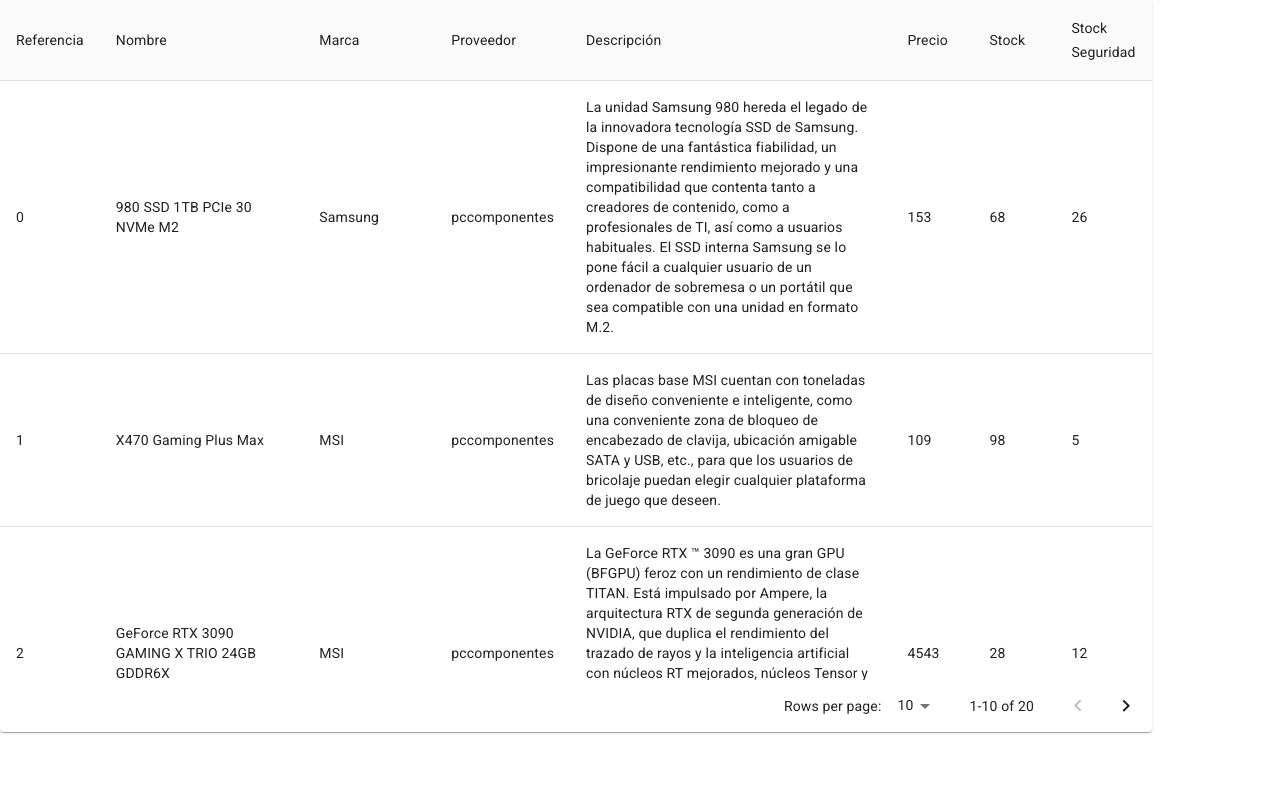
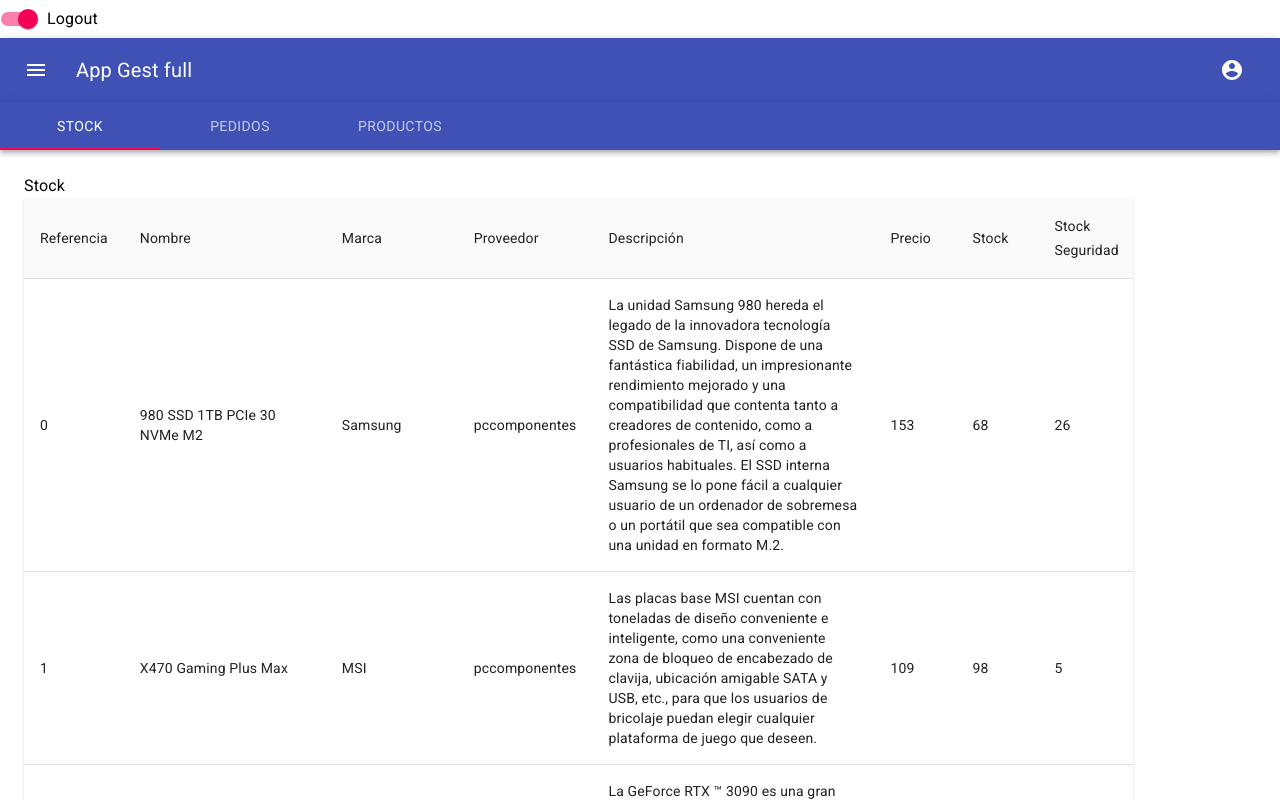
Before and after one commit to FSD0321STR/ITgest, a React (Vite) app: page / in a window 1280 px wide. Shown: the top 800 px of the page. Built offline with nearby package versions, Linux system fonts and the light colour scheme.

Commit message:
Stock modul stock

```diff
--- a/src/App.jsx
+++ b/src/App.jsx
@@ -1,8 +1,10 @@
 import React, { useState } from "react";
 import "./App.css";
 import "@fontsource/roboto";
+import MenuAppBar from './components/LogBar'
+import SimpleTabs from './components/TagBar'
 
-import Orders from "./components/dashboard";
+// import Orders from "./components/dashboard";
 
 
 
@@ -13,8 +15,11 @@
       <header className="App-header">
       </header>
       <body>
-        <Orders>
-        </Orders>
+
+      <MenuAppBar />
+      <SimpleTabs />
+
+
 
       </body>
     </div>
--- a/src/components/TagBar.jsx
+++ b/src/components/TagBar.jsx
@@ -6,9 +6,10 @@
 import Tab from '@material-ui/core/Tab';
 import Typography from '@material-ui/core/Typography';
 import Box from '@material-ui/core/Box';
-import MediaCard from './Product'
+// import MediaCard from './Product'
 import { Button } from '@material-ui/core';
-import MultilineTextField from './FormCreateProduct'
+// import MultilineTextField from './FormCreateProduct'
+import Orders from './dashboard'
 
 // import CollapsibleTable from 'TableStock';
 
@@ -71,25 +72,22 @@
         </Tabs>
       </AppBar>
       <TabPanel value={value} index={0}>
+        Stock
+
+        <Orders />
+
 
       </TabPanel>
       <TabPanel value={value} index={1}>
 
-        <Button
-        size="large"
-        variant="contained"
-        color="primary"
-        onclick={MultilineTextField}
-        > Crea producto
-        </Button>
 
 
       </TabPanel>
 
       <TabPanel value={value} index={2}>
-        Productos de tu App
+        {/* Productos de tu App
 
-        <MediaCard />
+        <MediaCard /> */}
       </TabPanel>
     </div>
   );
--- a/src/components/dashboard.jsx
+++ b/src/components/dashboard.jsx
@@ -8,6 +8,7 @@
 import TableHead from '@material-ui/core/TableHead';
 import TablePagination from '@material-ui/core/TablePagination';
 import TableRow from '@material-ui/core/TableRow';
+import "@fontsource/roboto";
 
 const columns = [
   {
```
